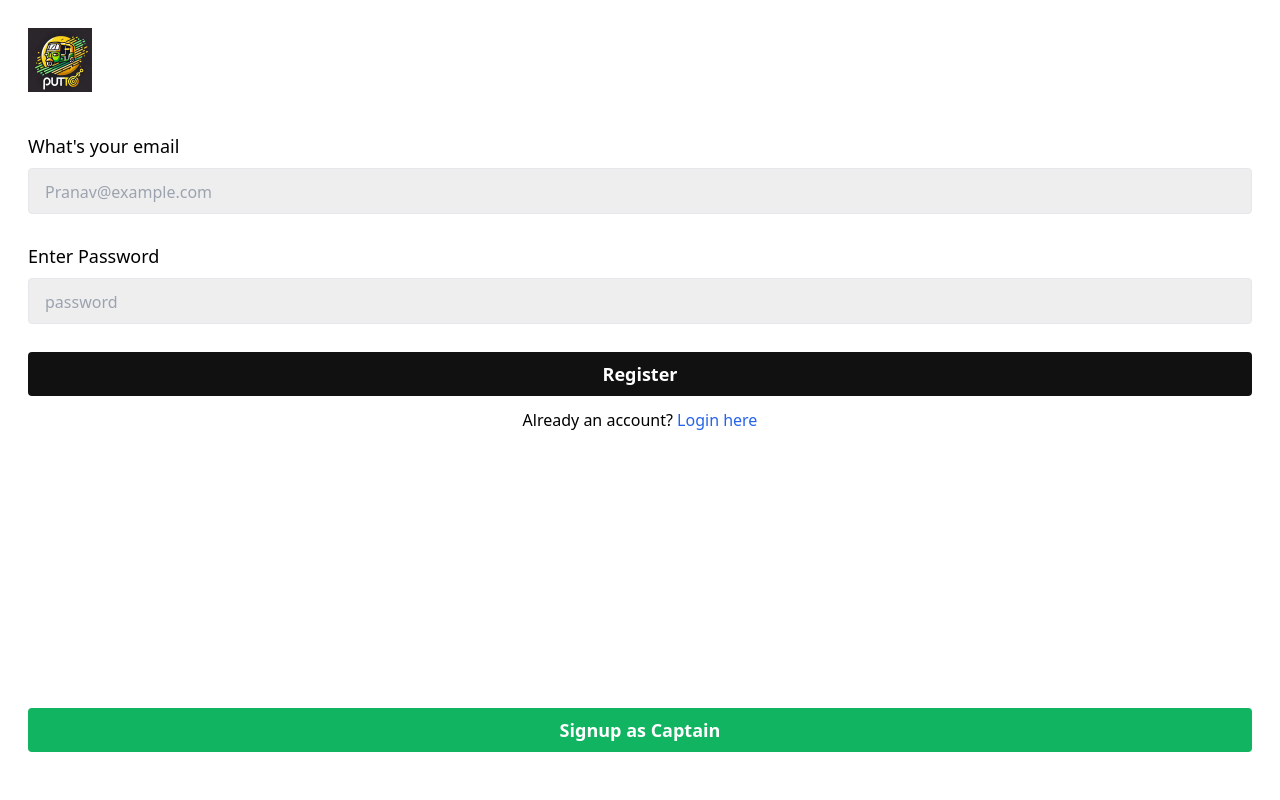
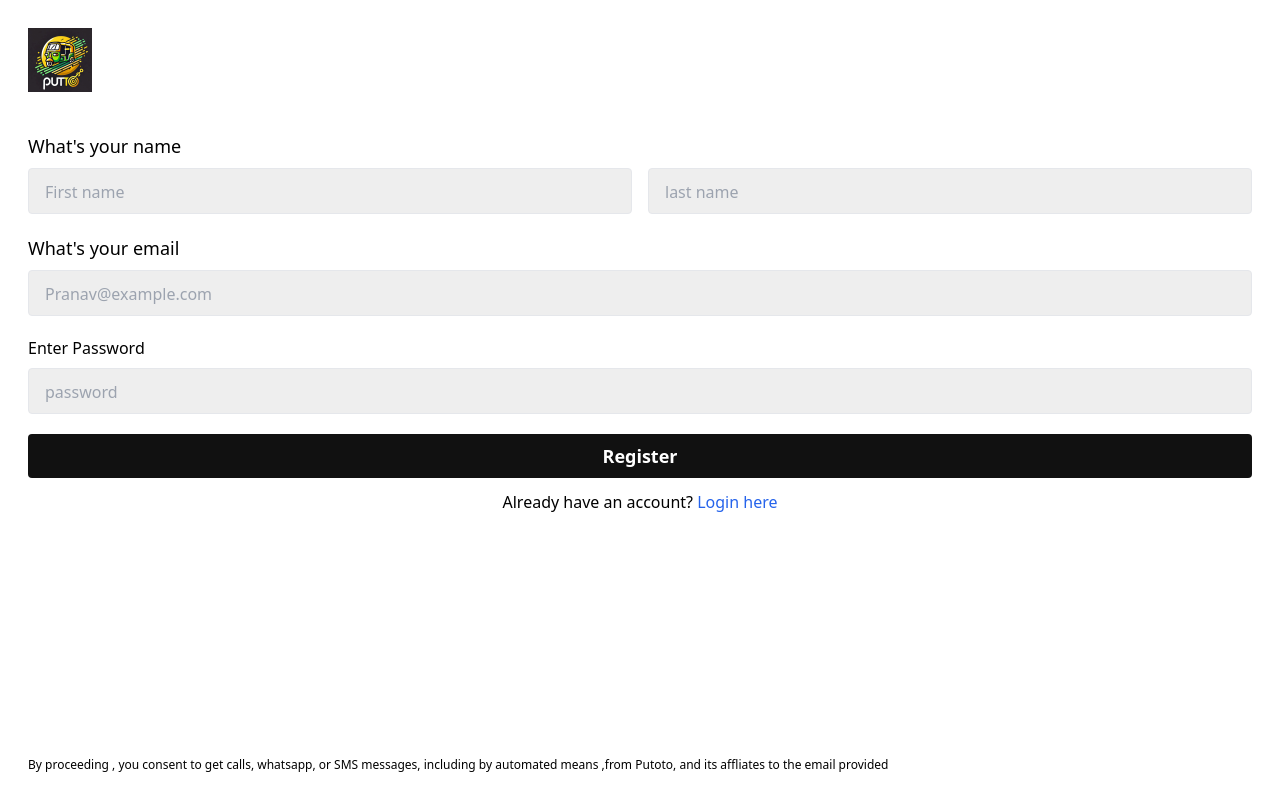
Before and after one commit to Pran2535/Pu_toto, a React (Vite) app in the folder frontend/: page /signup in a window 1280 px wide. Built offline with nearby package versions, Linux system fonts and the light colour scheme.

Commit message:
usersignup complete kiya

```diff
--- a/frontend/src/pages/UserSignup.jsx
+++ b/frontend/src/pages/UserSignup.jsx
@@ -4,10 +4,17 @@ import { Link } from 'react-router-dom'
 const UserSignup = () => {
   const [email,setEmail] = useState("");
   const[password,setPassword] = useState("")
-  const[userData,setUserData]= useState({})
+  const [firstname, setFirstname] = useState("")
+  const [lastname, setLastname] = useState("")
+  const [userData,setUserData] = useState({})
   const submitHandler=(e)=>{
 e.preventDefault();
 setUserData({
+  username:{
+    firstname:firstname,
+    lastname:lastname
+  },
+
   email:email,
   password:password
 })
@@ -15,6 +22,8 @@ console.log(userData);
 
 setEmail('');
 setPassword('');
+setFirstname('');
+setLastname('');
   }
   return (
     <div className='p-7 h-screen flex flex-col justify-between '>
@@ -23,31 +32,52 @@ setPassword('');
       <form onSubmit={(e)=>{
         submitHandler(e)
       }}>
+        <h3 className='text-lg font-medium mb-2'>What's your name</h3>
+          <div className="flex gap-4 mb-5">
+           <input
+      required
+
+      className='bg-[#eeeeee]  rounded px-4 py-2 border w-1/2 text-lg placeholder:text-base'
+      type="text"
+       placeholder="First name"
+       value={firstname}
+        onChange={(e)=>setFirstname(e.target.value)}
+       />
+
+         <input
+      required
+
+      className='bg-[#eeeeee]   rounded px-4 py-2 border w-1/2 text-lg placeholder:text-base'
+      type="text"
+       placeholder="last name"
+       value={lastname}
+        onChange={(e)=>setLastname(e.target.value)}
+       />
+
+       </div>
       <h3 className='text-lg font-medium mb-2'>What's your email</h3>
       <input
       required
       value={email}
-      onChange={(e)=>setEmail(e.target.value)}
-      className='bg-[#eeeeee]  mb-7 rounded px-4 py-2 border w-full text-lg placeholder:text-base'
+        onChange={(e)=>setEmail(e.target.value)}
+      className='bg-[#eeeeee]  mb-5 rounded px-4 py-2 border w-full text-lg placeholder:text-base'
       type="email"
        placeholder="Pranav@example.com"/>
-      <h3 className='text-lg font-medium mb-2'>Enter Password</h3>
+      <h3 className='text-base font-medium mb-2'>Enter Password</h3>
       <input
       value={password}
-      onChange={(e)=>setPassword(e.target.value)}
-      className='bg-[#eeeeee]  mb-7 rounded px-4 py-2 border w-full text-lg placeholder:text-base'
+        onChange={(e)=>setPassword(e.target.value)}
+      className='bg-[#eeeeee]  mb-5 rounded px-4 py-2 border w-full text-lg placeholder:text-base'
       required type="password" placeholder="password"/>
       <button
       className='bg-[#111] text-white font-semibold mb-3 rounded px-4 py-2  w-full text-lg placeholder:text-base'
       >Register</button>
 
       </form>
-      <p className='text-center'> Already an account? <Link  to={'/login'} className='text-blue-600'>Login here </Link></p>
+      <p className='text-center'> Already have an account? <Link  to={'/login'} className='text-blue-600'>Login here </Link></p>
       </div>
       <div className="">
-        <Link
-        to={'/captain-signup'}
-        className='bg-[#10b461] flex items-center justify-center text-white font-semibold mb-5 rounded px-4 py-2  w-full text-lg placeholder:text-base'>Signup as Captain</Link>
+        <p className='text-xs leading-tight'>By proceeding , you consent to get calls, whatsapp, or SMS messages, including by automated means ,from Putoto, and its affliates to the email provided </p>
       </div>
     </div>
   )
```
